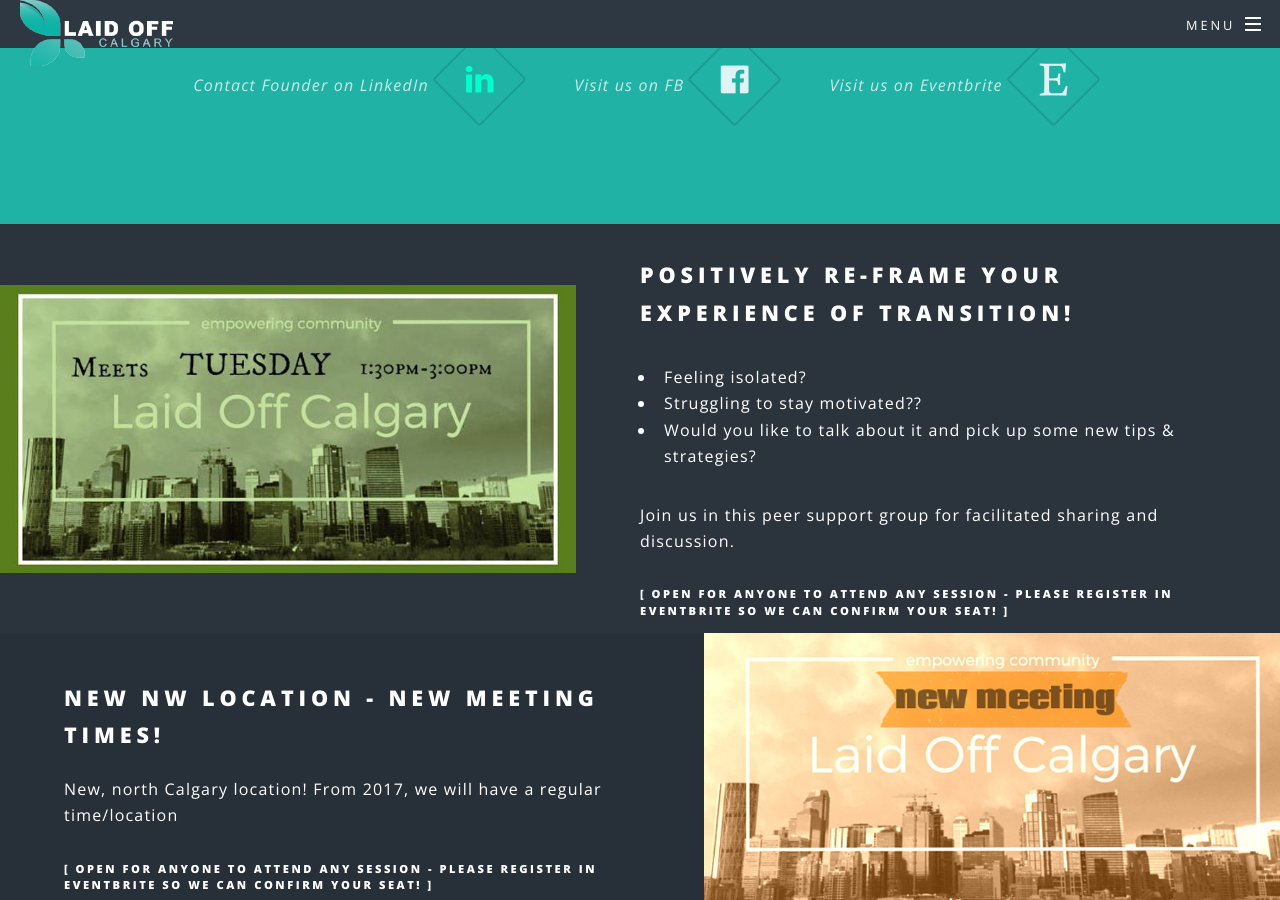
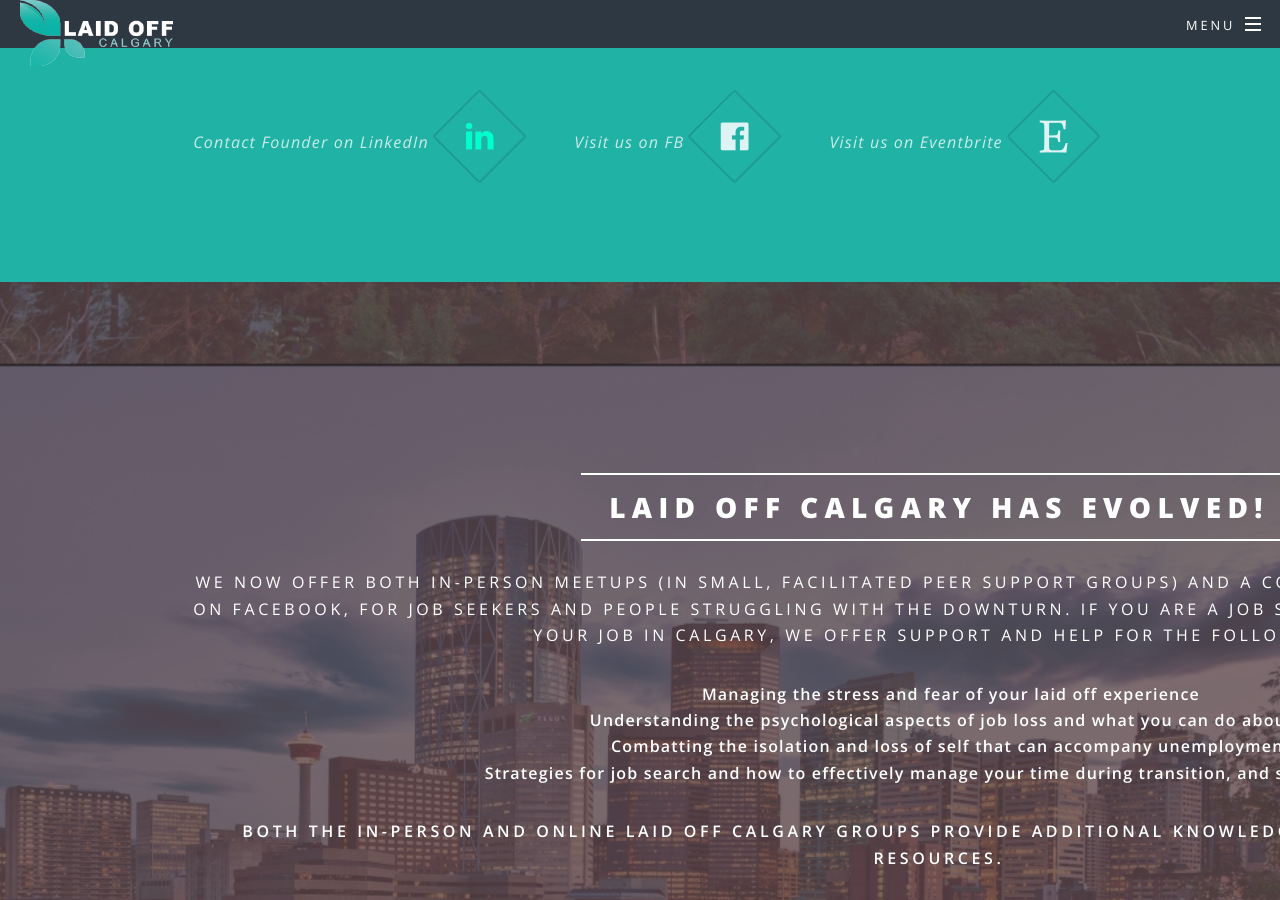
Before and after one commit to rookiedk/rookiedk.github.io, a Jekyll site: the page built from index.html, in a window 1280 px wide and 900 px high, scrolled down 1435 px. Built offline with Jekyll 4.4.1, drawn with Linux system fonts in a browser that asks for light colours; nearby versions of some CDN libraries; comment, search, counter and statistics services are not loaded; some of the changed text lies outside the part shown.

Commit message:
changed homepage

```diff
--- a/index.html
+++ b/index.html
@@ -45,39 +45,38 @@ keywords: "laid off calgary laidoff support group laidoffcalgary"
 
 
 				<!-- Two -->
-					<section id="two" class="wrapper alt style2">
-						<section class="spotlight">
-							<div class="image"><a href="https://www.eventbrite.ca/e/tuesday-afternoons-laid-off-calgary-support-group-tickets-24208487237" target="_blank"><img src="images/loc3.jpg" alt="images/loc3.jpg" /></a></div>
-							<div class="content">
-								<h2>Positively re-frame your experience of transition! </h2>
-								<p>
+					<section id="banner">
+
+							<div class="lisa" , style ="width: 1500px; margin-left: 5cm;">
+								<p></p>
+								<h2>Laid Off Calgary has evolved!</h2>
+
+								<p>We now offer both in-person meetups (in small, facilitated peer support groups) and a confidential, closed online group on Facebook, for job seekers and people struggling with the downturn.
+
+
+								If you are a job seeker or have been laid off from your job in Calgary, we offer support and help for the following:
+								<b><ul>
+								<li> Managing the stress and fear of your laid off experience</li>
+								<li> Understanding the psychological aspects of job loss and what you can do about it</li>
+								<li> Combatting the isolation and loss of self that can accompany unemployment</li>
+								<li> Strategies for job search and how to effectively manage your time during transition, and so much more...</li>
+								</ul>
+
+								<p>Both the in-person and online Laid Off Calgary groups provide additional knowledge sharing, peer support and resources.<p>
+
 								<ul>
-	    						<li>Feeling isolated?</li>
-									<li>Struggling to stay motivated??</li>
-	    						<li>Would you like to talk about it and pick up some new tips & strategies?</li>
-								</ul>
-								</p>
-								<p>Join us in this peer support group for facilitated sharing and discussion.</p>
+								<li>Many participants of Laid Off Calgary have since found work. Attending a group meeting doesn't guarantee a job but you will gain something different every time that can help you during your transition, cope better, pick up specific tips and resources, form new connections with other people and not feel so alone!</li>
+								<p></p>
 
-								<h6><a href="https://www.eventbrite.ca/e/tuesday-afternoons-laid-off-calgary-support-group-tickets-24208487237" target="_blank">[ Open for anyone to attend any session - please register in eventbrite so we can confirm your seat! ]</a></h6>
-							</div>
+								<li>The group meetings are facilitated by trained volunteers. We employ different facilitation styles and coaching techniques to help you access your own inner wisdom and also provide a forum for listening to each other. Many members have new friends from the group and some have been able to help find others work.</li>
+								<p></p>
+
+								<li>We typically have a maximum of 12 attendees for each in person meeting, and there is always a mix of familiar faces and new. The smaller group format makes for more comfortable conversations. Our 90 minute meetings go very fast! Our meetings are very interactive and powerful learning opportunities. We also need to know the number of registrants so we we don't go over the room capacity so we do ask that people register their interest to attend following the links in eventbrite.com. [To find our meetings search eventbrite.com for "Laid Off Calgary"].</li></b>
+
+								<p></p>
+								<h4><a href="https://www.eventbrite.ca/o/bianca-sinclair-10586897128" target="_blank">[ Join us at one of our new meetups by clicking here! ]</a></h4>
+
 						</section>
-
-						<section class="spotlight">
-							<div class="image"><a href="https://www.eventbrite.ca/e/nw-calgary-laid-off-calgary-new-meeting-times-tickets-30342627616" target="_blank"><img src="images/loc4.jpg" alt="images/loc4.jpg" /></a></div><div class="content">
-								<h2>New NW Location - New Meeting Times!</h2>
-								<p>New, north Calgary location! From 2017, we will have a regular time/location</p>
-								<h6><a href="https://www.eventbrite.ca/e/nw-calgary-laid-off-calgary-new-meeting-times-tickets-30342627616" target="_blank">[ Open for anyone to attend any session - please register in eventbrite so we can confirm your seat! ]</a></h6>
-							</div>
-						</section>
-						<section class="spotlight">
-							<div class="image"><a href="https://www.eventbrite.ca/e/laid-off-calgary-walking-group-tickets-30748607914" target="_blank"><img src="images/loc5.jpg" alt="images/loc5.jpg" /></a></div><div class="content">
-								<h2>Laid Off Calgary - Walking Group</h2>
-								<p>Give yourself permission to step away from the job search for an hour or so, meet with others, learn new strategies and simply connect with another human.</p>
-								<h6><a href="https://www.eventbrite.ca/e/laid-off-calgary-walking-group-tickets-30748607914" target="_blank">Details for Walking Group</a></h6>
-							</div>
-						</section>
-					</section>
 
 
 				<!-- Three -->
```
Also changed, not shown: other parts of index.html (+2 -2 lines), Gemfile.lock, resources.html (line endings or trailing spaces), 4 other files.
